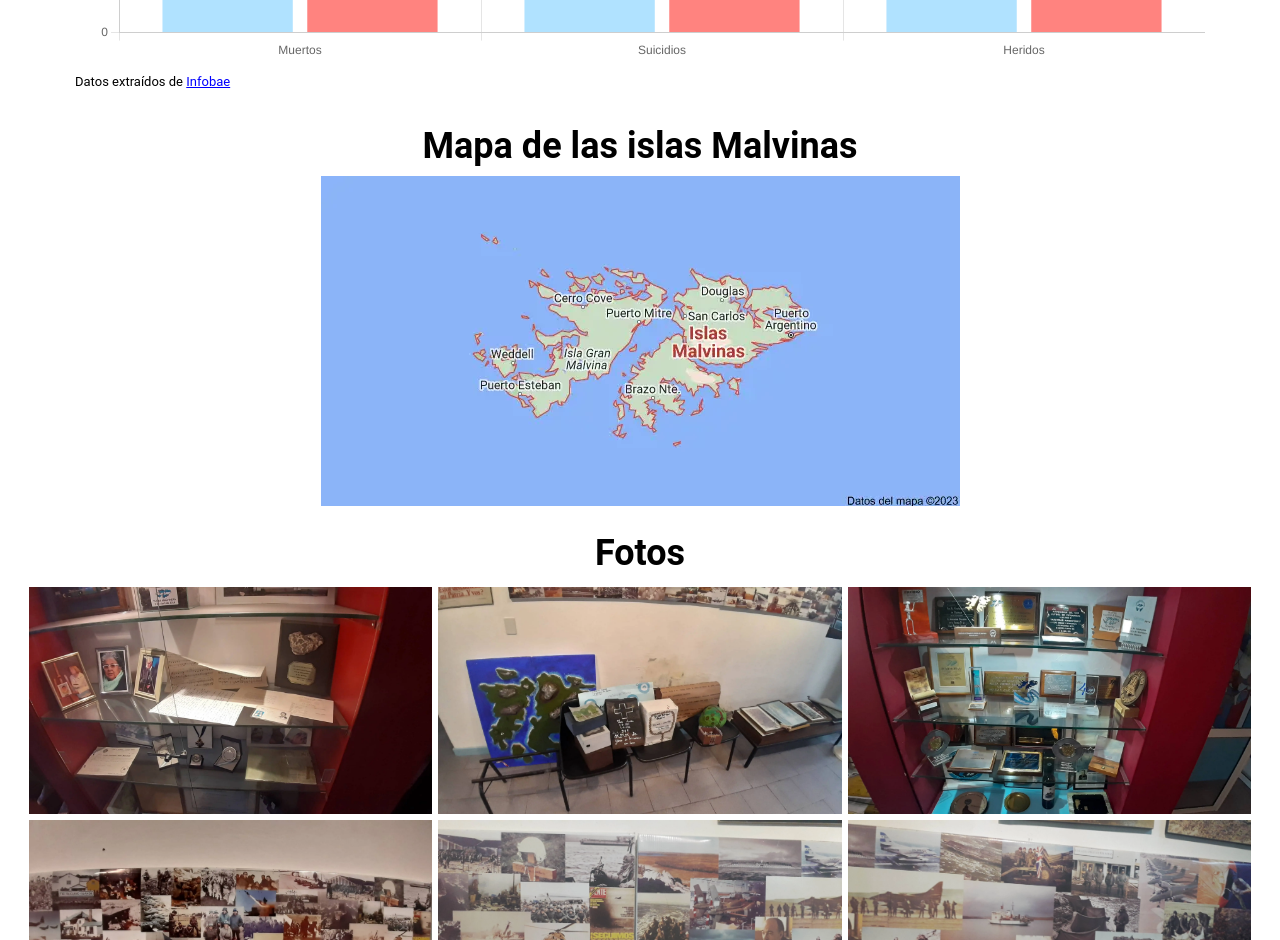
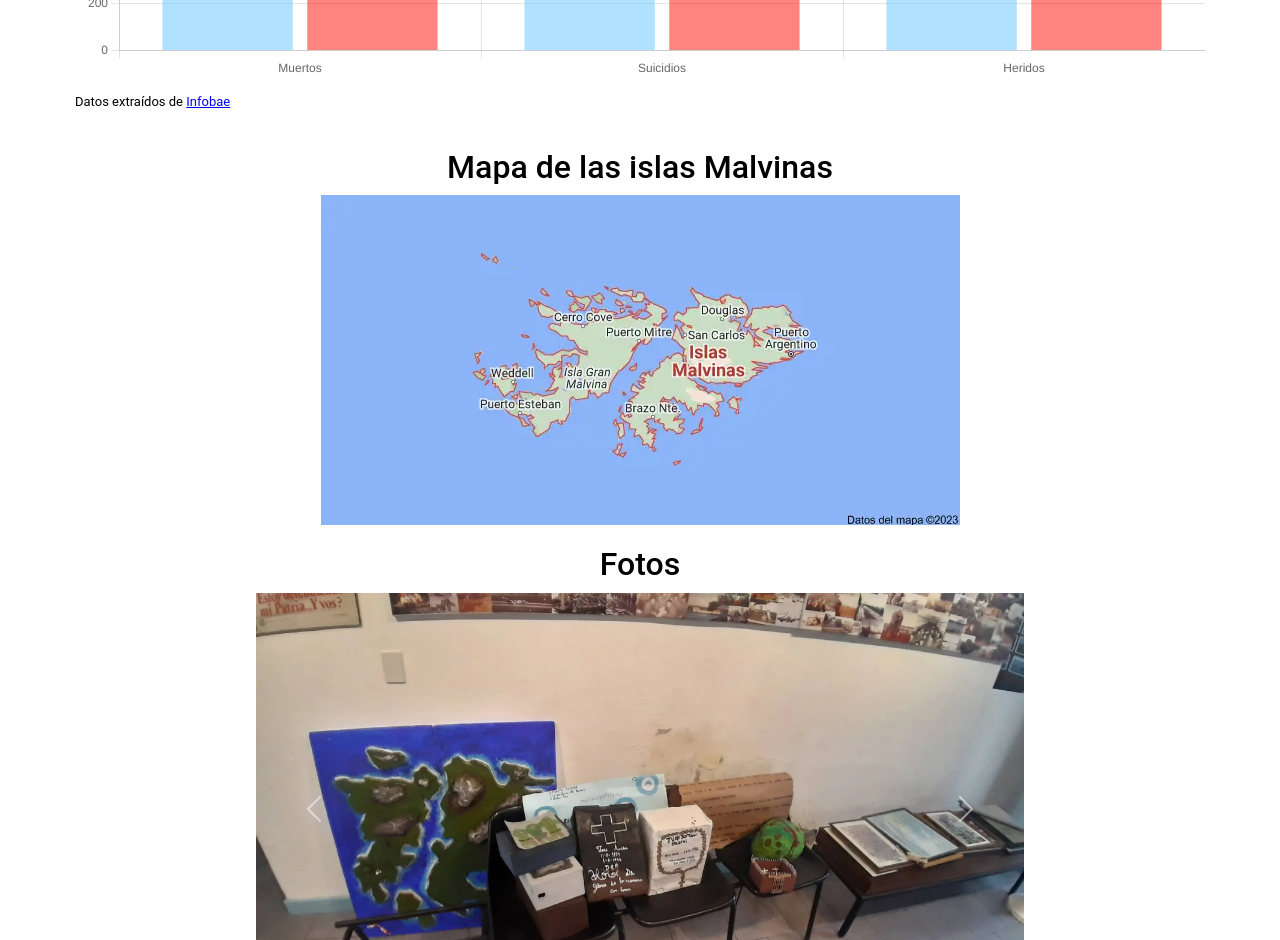
Before and after one commit to martinval11/tr_malvinas, a React (Vite) app: page / in a window 1280 px wide. Shown: the part 1860-2800 px from the top of the page. Built offline with nearby package versions, Linux system fonts and the light colour scheme.

Commit message:
carousel

```diff
--- a/package.json
+++ b/package.json
@@ -10,8 +10,10 @@
     "preview": "vite preview"
   },
   "dependencies": {
+    "bootstrap": "^5.3.0",
     "chart.js": "4.0.0-release",
     "react": "^18.2.0",
+    "react-bootstrap": "^2.8.0",
     "react-bootstrap-icons": "^1.10.3",
     "react-chartjs-2": "5.0.0",
     "react-dom": "^18.2.0"
--- a/src/App.jsx
+++ b/src/App.jsx
@@ -9,6 +9,8 @@ import {
 } from 'chart.js';
 import { Bar } from 'react-chartjs-2';
 import { Facebook, Instagram } from 'react-bootstrap-icons';
+import Carousel from 'react-bootstrap/Carousel';
+import 'bootstrap/dist/css/bootstrap.min.css';
 
 import styles from './Home.module.css';
 import Video from './components/Video';
@@ -127,43 +129,76 @@ const App = () => {
 				<div className={styles.photos}>
 					<h2>Fotos</h2>
 
-					<div className={styles.images}>
+					<Carousel className={styles.ownCarousel}>
+						<Carousel.Item>
 							<img
+								className='d-block w-100'
 								src='img/2.webp'
-							alt='Mostrador con objetos de Malvinas'
-							loading='lazy'
+								alt='First slide'
+							/>
+							<Carousel.Caption>
+								<h3>Imagen 1</h3>
+							</Carousel.Caption>
+						</Carousel.Item>
+						<Carousel.Item>
+							<img
+								className='d-block w-100'
+								src='img/3.webp'
+								alt='Second slide'
 							/>
 
+							<Carousel.Caption>
+								<h3>Imagen 2</h3>
+							</Carousel.Caption>
+						</Carousel.Item>
+						<Carousel.Item>
 							<img
-							src='img/3.webp'
-							alt='Maqueta de malvinas de la EESº77'
-							loading='lazy'
+								className='d-block w-100'
+								src='img/4.webp'
+								alt='Third slide'
 							/>
 
+							<Carousel.Caption>
+								<h3>Imagen 3</h3>
+							</Carousel.Caption>
+						</Carousel.Item>
+
+						<Carousel.Item>
 							<img
-							src='img/4.webp'
-							alt='Mostrador con recuerdos de Malvinas'
-							loading='lazy'
+								className='d-block w-100'
+								src='img/5.webp'
+								alt='Third slide'
 							/>
 
+							<Carousel.Caption>
+								<h3>Imagen 4</h3>
+							</Carousel.Caption>
+						</Carousel.Item>
+
+						<Carousel.Item>
 							<img
-							src='img/5.webp'
-							alt='Fotos de Malvinas'
-							loading='lazy'
+								className='d-block w-100'
+								src='img/6.webp'
+								alt='Third slide'
 							/>
 
+							<Carousel.Caption>
+								<h3>Imagen 5</h3>
+							</Carousel.Caption>
+						</Carousel.Item>
+
+						<Carousel.Item>
 							<img
-							src='img/6.webp'
-							alt='Fotos de Malvinas 2'
-							loading='lazy'
+								className='d-block w-100'
+								src='img/7.webp'
+								alt='Third slide'
 							/>
 
-						<img
-							src='img/7.webp'
-							alt='Fotos de Malvinas 3'
-							loading='lazy'
-						/>
-					</div>
+							<Carousel.Caption>
+								<h3>Imagen 6</h3>
+							</Carousel.Caption>
+						</Carousel.Item>
+					</Carousel>
 				</div>
 			</main>
 
--- a/src/Home.module.css
+++ b/src/Home.module.css
@@ -134,10 +134,17 @@
 	height: 55px;
 }
 
+.ownCarousel {
+	width: 60%;
+}
+
 .photos {
 	background: #fff;
 	color: #000;
-	text-align: center;
+	display: flex;
+	flex-direction: column;
+	justify-content: center;
+	align-items: center;
 	font-size: 24px;
 	padding: 10px 0;
 }
@@ -149,22 +156,6 @@
 .photos h2 {
 	margin-bottom: 9px;
 }
-
-.images {
-	display: grid;
-	grid-template-columns: 31.5% 31.5% 31.5%;
-	gap: 6px;
-	justify-content: center;
-	margin-top: 13px;
-	margin-bottom: 15px;
-}
-
-.images img {
-	width: 100%;
-	object-fit: cover;
-	height: auto !important;
-}
-
 
 .card p {
 	margin: 0;
@@ -202,23 +193,12 @@
 	font-size: 2rem;
 }
 
-@media screen and (max-width: 900px) {
-  .images {
-	  grid-template-columns: 45% 45%;
-  }
-}
-
 @media screen and (max-width: 650px) {
 	.title {
 		font-size: 2.5rem;
 	}
 
-	.images {
-		display: flex;
-		flex-direction: column;
-	}
-
-	.images img {
+	.ownCarousel {
 		width: 100%;
 	}
 }
--- a/src/index.css
+++ b/src/index.css
@@ -8,3 +8,23 @@ body {
   font-family: Roboto, Arial, Helvetica, sans-serif;
   color: #090909;
 }
+
+.carousel-caption {
+  font-size: 15px;
+  background: rgba(0, 0, 0, 0.74);
+  border-radius: 4px;
+  padding: 10px 0;
+  text-wrap: balance;
+  margin-top: -5px;
+}
+
+@media screen and (max-width: 650px) {
+  .carousel-caption {
+		font-size: 14px;
+	}
+
+  .carousel-caption h3 {
+    font-size: calc(1.3rem + 0.3vw);
+    margin-bottom: 0.6rem;
+  }
+}
```
Also changed, not shown: 1 other file (tests, documents, lock files or other folders). Lines whose indentation alone changed are shown as unchanged.
